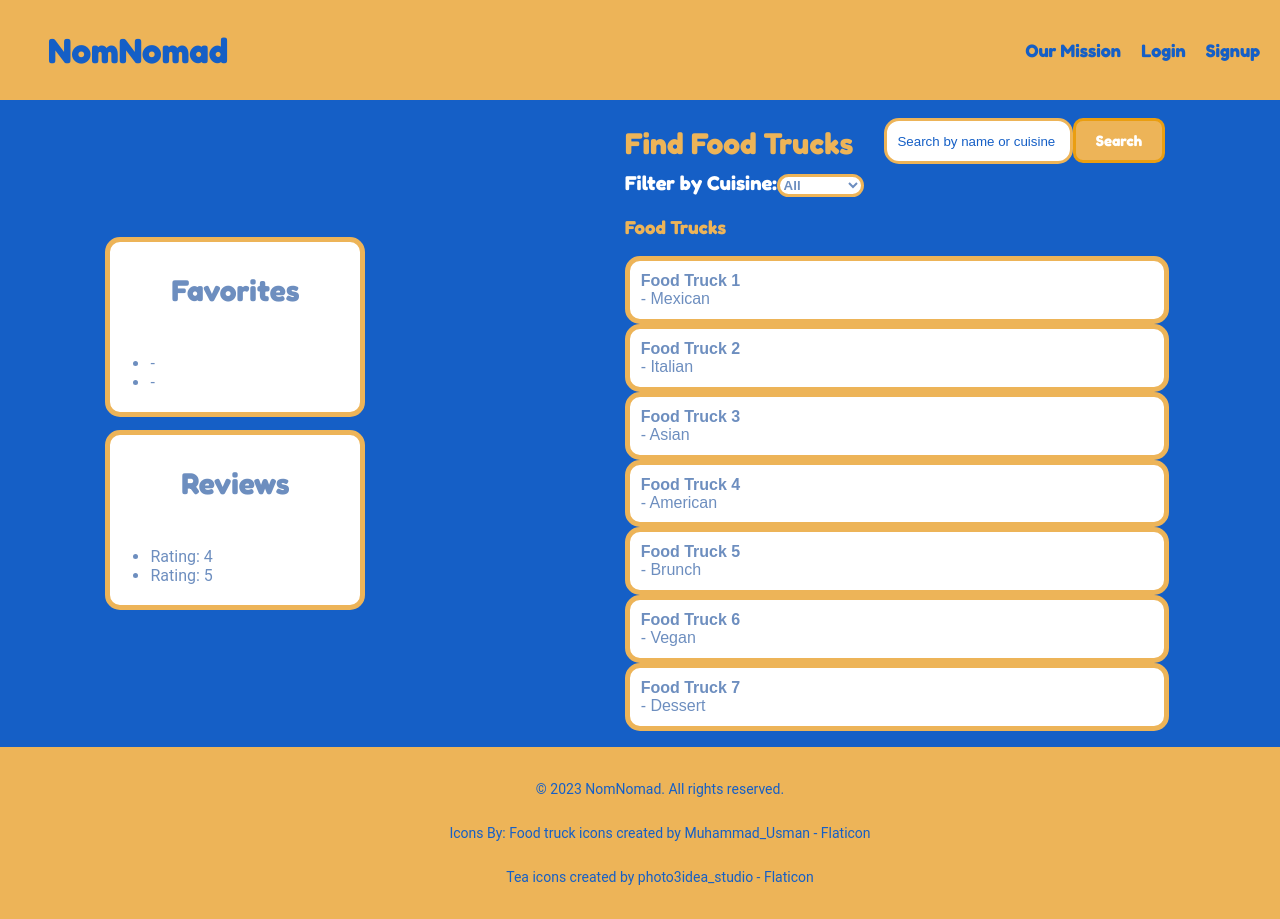
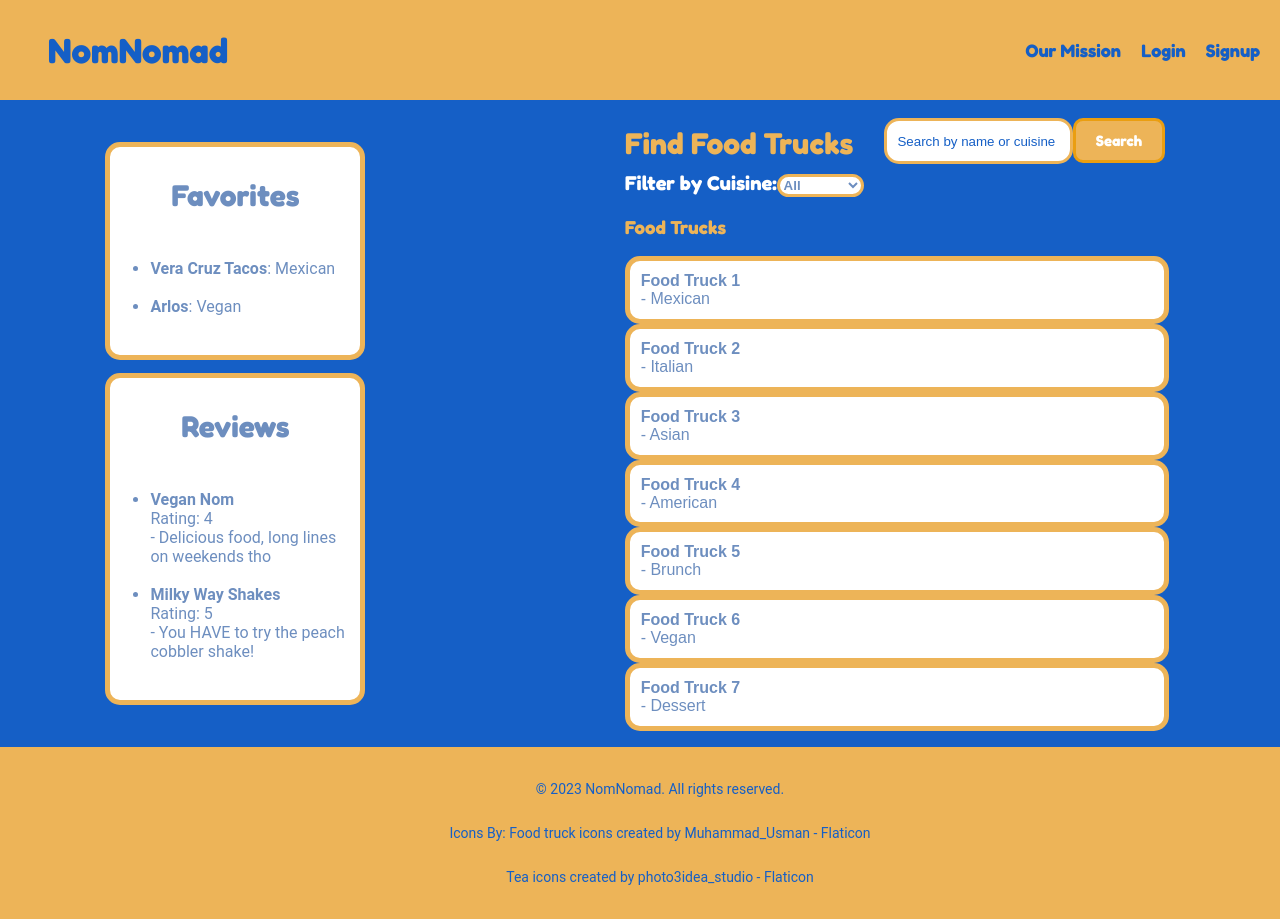
Before and after one commit to Volcomix13/03-Nom-Nomad, a React (Create React App) app in the folder client/: page /dashboard in a window 1280 px wide. Shown: the top 919 px of the page. Built offline with nearby package versions, Linux system fonts and the light colour scheme; a web font is replaced by a local one.

Commit message:
put in fake reviews and favorites into dashboard. also adjusted styling so there are breaks in between line items so that it is easier to differentiate

```diff
--- a/client/src/index.css
+++ b/client/src/index.css
@@ -405,6 +405,7 @@ input::placeholder {
 #fav-trucks ul,
 #review-container ul {
   width: fit-content;
+  padding-right: 5%;
   color: var(--crystal)
 }
 
--- a/client/src/pages/dashboard.js
+++ b/client/src/pages/dashboard.js
@@ -3,19 +3,16 @@ import FoodTruckSearch from '../components/FoodTruckSearch';
 
 const Dashboard = () => {
     const [favoriteFoodTrucks] = useState([
-        { id: 1, name: ' ', cuisine: ' ' },
-        { id: 2, name: ' ', cuisine: ' ' },
+        { id: 1, name: 'Vera Cruz Tacos', cuisine: ' Mexican ' },
+        { id: 2, name: 'Arlos', cuisine: ' Vegan' },
     ]);
 
     const [recentReviews] = useState([
-        { id: 1, foodTruckName: ' ', rating: 4, comment: ' ' },
-        { id: 2, foodTruckName: ' ', rating: 5, comment: ' ' },
+        { id: 1, foodTruckName: 'Vegan Nom', rating: 4, comment: 'Delicious food, long lines on weekends tho ' },
+        { id: 2, foodTruckName: 'Milky Way Shakes ', rating: 5, comment: 'You HAVE to try the peach cobbler shake! ' },
     ]);
 
     return (
-        // const { favoriteFoodTrucks, recentReviews } = this.state;
-
-        // return (
         <div className="dashboard-container">
             <div >
                 <div className="favorite-food-trucks" id="fav-trucks">
@@ -23,7 +20,10 @@ const Dashboard = () => {
                 <ul>
                 {favoriteFoodTrucks.map((truck) => (
                     <li key={truck.id}>
-                        <strong>{truck.name}</strong> - {truck.cuisine}
+                        <strong>{truck.name}</strong>
+                        :{truck.cuisine}
+                        <br></br>
+                        <br></br>
                     </li>
                 ))}
                 </ul>
@@ -36,7 +36,8 @@ const Dashboard = () => {
                     <li key={review.id}>
                         <strong>{review.foodTruckName}</strong>
                         <div>Rating: {review.rating}</div>
-                        <div>{review.comment}</div>
+                        <div>- {review.comment}</div>
+                        <br></br>
                     </li>
                 ))}
                 </ul>
--- a/client/src/pages/home.js
+++ b/client/src/pages/home.js
@@ -2,10 +2,7 @@ import React from 'react';
 import { Link } from "react-router-dom";
 
 // import Auth from '../utils/auth.js';
-// import Dashboard from '../components/dashboard.js';
-// import FoodTruckSearch from '../components/FoodTruckSearch.js';
-// import LocationSearch from '../components/locationsearch.js';
-// import Map from '../components/Map.js';
+
 
 const Home = () => {
     return (
```
